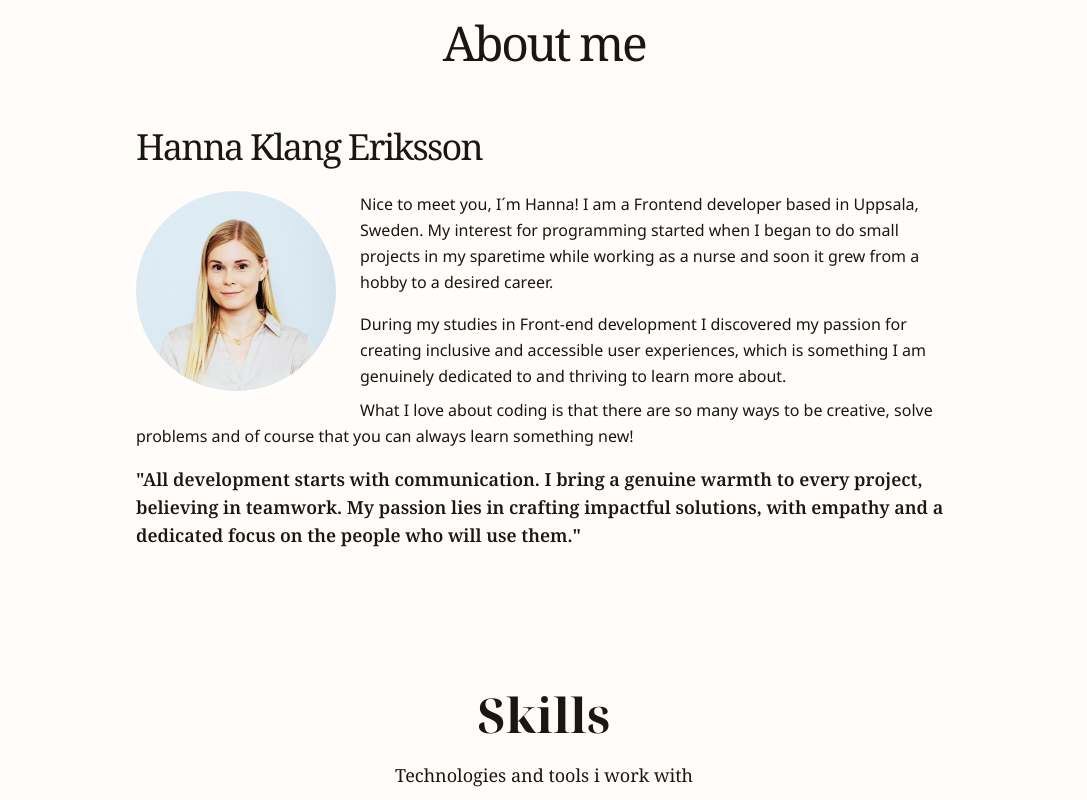
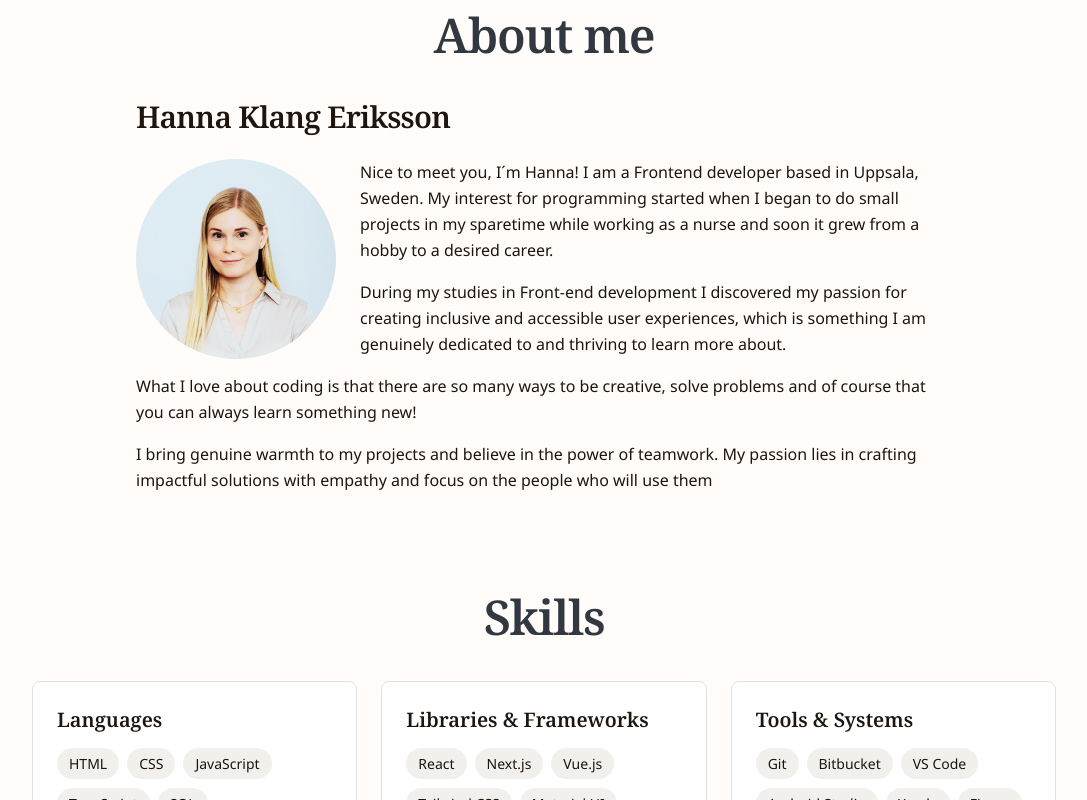
Before and after one commit to Hannahelenas/hanna-portfolio-next-v1, a Next.js app: page / in a window 1280 px wide. Shown: the part 1320-2120 px from the top of the page, without its empty margins (96-1183 px from the left). Built offline with nearby package versions, Linux system fonts and the light colour scheme.

Commit message:
Refractor text styles and margins in about and skills section.

```diff
--- a/app/components/AboutSection.tsx
+++ b/app/components/AboutSection.tsx
@@ -4,16 +4,16 @@ import Image from "next/image";
 export default function AboutSection() {
   return (
     <div className="bg-(--color-bg-secondary) w-full">
-      <section id="about" className="py-12 max-w-4xl mx-auto px-5 sm:px-10">
+      <section id="about" className="py-10 max-w-4xl mx-auto px-5 sm:px-10">
         <h2
-          className="font-serif-custom text-4xl lg:text-5xl tracking-tighter
-        mb-15  text-center"
+          className="text-4xl lg:text-5xl text-center mb-10 font-serif-custom
+          tracking-tight font-semibold text-(--color-text-secondary)"
         >
           About me
         </h2>
         <h3
-          className="font-serif-custom text-4xl lg:text-4xl tracking-tighter
-        mb-4"
+          className="font-serif-custom text-2xl md:text-3xl font-semibold
+        tracking-tight"
         >
           Hanna Klang Eriksson
         </h3>
@@ -31,31 +31,30 @@ export default function AboutSection() {
           </div>
 
           {/* Text floating around image */}
-          <p className="mb-4">
+          <p className="mb-4 mt-4">
             Nice to meet you, I´m Hanna! I am a Frontend developer based in
             Uppsala, Sweden. My interest for programming started when I began to
             do small projects in my sparetime while working as a nurse and soon
             it grew from a hobby to a desired career.
           </p>
-          <p>
+          <p className="mb-4">
             {" "}
             During my studies in Front-end development I discovered my passion
             for creating inclusive and accessible user experiences, which is
             something I am genuinely dedicated to and thriving to learn more
             about.
           </p>
-          <p className="mt-2">
+          <p className="mb-4">
             {" "}
             What I love about coding is that there are so many ways to be
             creative, solve problems and of course that you can always learn
             something new!{" "}
           </p>
 
-          <p className="text-lg font-serif-custom font-semibold mt-4">
-            &quot;All development starts with communication. I bring a genuine
-            warmth to every project, believing in teamwork. My passion lies in
-            crafting impactful solutions, with empathy and a dedicated focus on
-            the people who will use them.&quot;
+          <p className="mt-4">
+            I bring genuine warmth to my projects and believe in the power of
+            teamwork. My passion lies in crafting impactful solutions with
+            empathy and focus on the people who will use them
           </p>
         </div>
       </section>
--- a/app/components/SkillsSection.tsx
+++ b/app/components/SkillsSection.tsx
@@ -26,19 +26,15 @@ const skillsData = [
 export default function SkillsSection() {
   return (
     <div className="bg-(--color-bg-secondary) w-full">
-      <section className="max-w-5xl mx-auto py-12">
+      <section className="max-w-5xl mx-auto py-15">
         <h2
-          className="font-display-custom text-4xl lg:text-5xl font-bold
-          leading-tight mb-4
-        mt-10 text-center"
+          className="text-4xl lg:text-5xl text-center mb-10 font-serif-custom
+          tracking-tight font-semibold text-(--color-text-secondary)"
         >
           Skills
         </h2>
-        <p className="font-serif-custom text-lg text-center mb-12">
-          Technologies and tools i work with
-        </p>
         <div
-          className="grid sm:grid-cols-1 md:grid-cols-3 gap-6 mb-10 px-10
+          className="grid grid-cols-1 md:grid-cols-2 lg:grid-cols-3 gap-6 px-10
         xl:px-0"
         >
           {skillsData.map((category) => (
```
